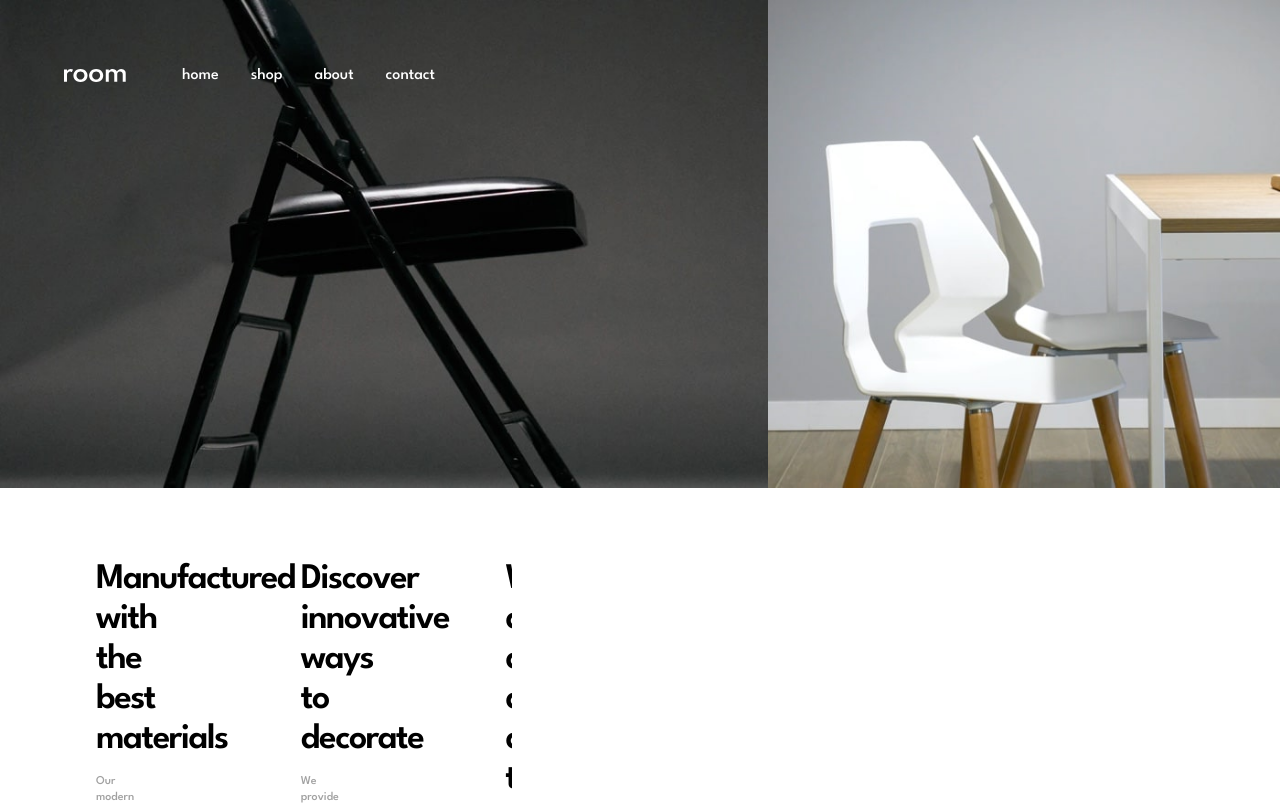
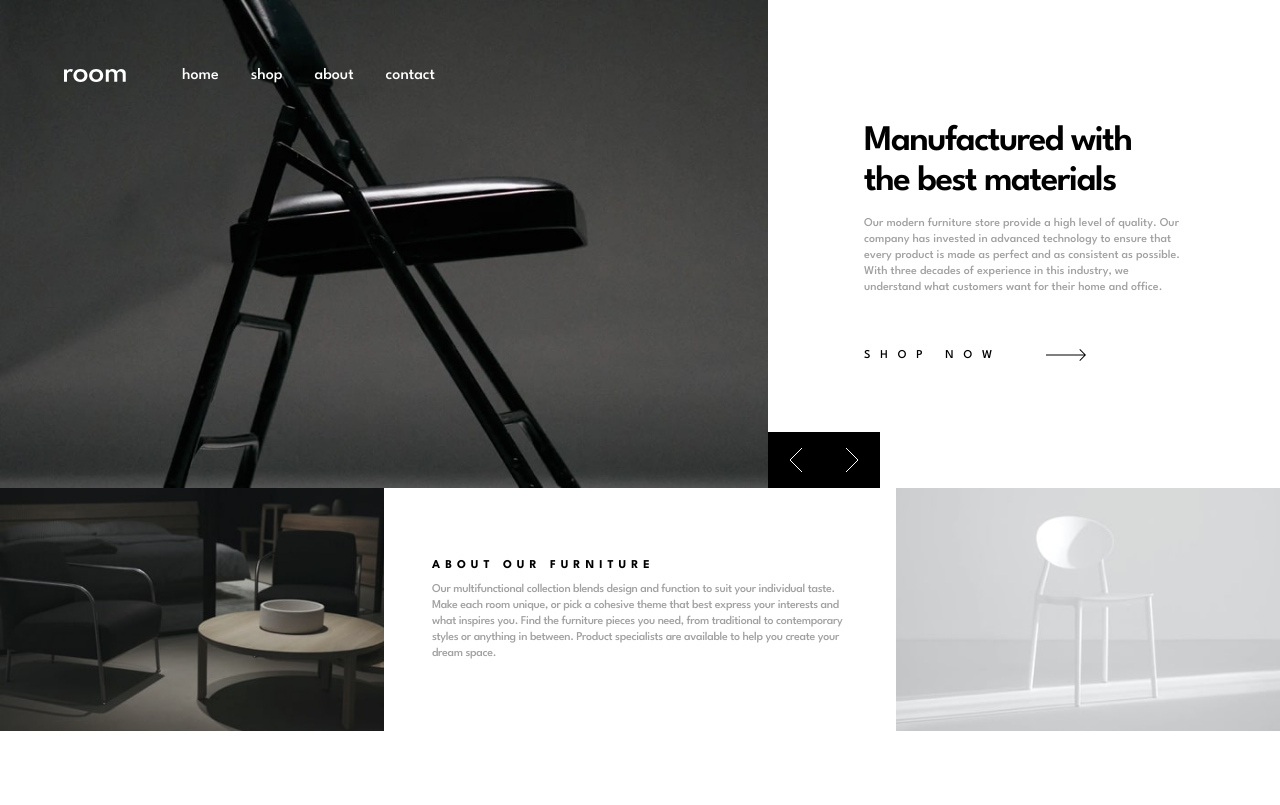
Before and after one commit to MarcinFiuk/ROOM-homepage-frontendmentoror, a React (Vite) app: page / in a window 1280 px wide. Shown: the top 805 px of the page. Built offline with nearby package versions, Linux system fonts and the light colour scheme.

Commit message:
feat: infinite carousel added

```diff
--- a/src/components/Hero.jsx
+++ b/src/components/Hero.jsx
@@ -1,13 +1,13 @@
 import { useState, useEffect } from 'react';
 
 import { ReactComponent as ArrowRight } from './../assets/icons/icon-arrow.svg';
-import { ReactComponent as IconAngleRight } from './../assets/icons/icon-angle-right.svg';
-import { ReactComponent as IconAngleLeft } from './../assets/icons/icon-angle-left.svg';
 import { heroData } from '../data/heroData';
+import SliderButtons from './SliderButtons';
 
 function Hero() {
-    const [slideIndex, setSlideIndex] = useState(0);
-    const [slideArr, setSlideArr] = useState(null);
+    const [slideIndex, setSlideIndex] = useState(1);
+    const [slideArr, setSlideArr] = useState([]);
+    const [stopTransition, setStopTransition] = useState(false);
 
     useEffect(() => {
         const heroDataClone = [...heroData];
@@ -16,12 +16,31 @@ function Hero() {
         setSlideArr(heroDataClone);
     }, []);
 
-    if (!slideArr) {
-        return;
-    }
+    useEffect(() => {
+        // first delay must to match duration time assigned to slider wrapper
+        if (slideIndex === 0) {
+            setTimeout(() => {
+                setStopTransition(true);
+                setSlideIndex(slideArr.length - 2);
+            }, 200);
+            setTimeout(() => {
+                setStopTransition(false);
+            }, 300);
+        }
 
-    const translatePhoto = `-translate-x-[${slideIndex * 100}%]`;
-    console.log(translatePhoto);
+        if (slideIndex === slideArr.length - 1) {
+            setTimeout(() => {
+                setStopTransition(true);
+                setSlideIndex(1);
+            }, 200);
+            setTimeout(() => {
+                setStopTransition(false);
+            }, 300);
+        }
+    }, [slideIndex]);
+
+    const calculateTranslate = (axes, howMuch) =>
+        `-translate-${axes}-${howMuch * 100}%`;
 
     const prevSlideHandler = () => {
         setSlideIndex((prev) => prev - 1);
@@ -31,10 +50,14 @@ function Hero() {
         setSlideIndex((prev) => prev + 1);
     };
 
+    const SliderButtonsUpdated = (
+        <SliderButtons next={nextSlideHandler} prev={prevSlideHandler} />
+    );
+
     const photoSlider = slideArr.map((slide, index) => {
-        const { id, mobilePhoto, desktopPhoto, alt } = slide;
+        const { mobilePhoto, desktopPhoto, alt } = slide;
         return (
-            <div key={index} className='w-full shrink-0 '>
+            <div key={index} className='w-full shrink-0'>
                 <picture>
                     <source srcSet={desktopPhoto} media='(min-width: 1024px)' />
                     <img
@@ -48,11 +71,11 @@ function Hero() {
     });
 
     const descriptionsSlider = slideArr.map((slide, index) => {
-        const { id, title, desc } = slide;
+        const { title, desc } = slide;
         return (
             <div
                 key={index}
-                className='px-8 py-18 lg:px-14 xl:px-24 w-full lg:w-2/5 shrink-0 '
+                className='px-8 lg:px-14 xl:px-24 py-18 lg:py-0 w-full shrink-0 '
             >
                 <h2 className='text-3xl lg:text-4xl font-semibold tracking-negative04 leading-8 '>
                     {title}
@@ -75,32 +98,36 @@ function Hero() {
 
     return (
         <section>
-            <div className='flex flex-col '>
-                <div className='relative  overflow-hidden'>
+            <div className='flex flex-col lg:flex-row '>
+                <div className='relative overflow-hidden lg:w-3/5 '>
                     <div
-                        className={`flex lg:w-3/5  ${translatePhoto} ease-linear duration-200`}
+                        className={`flex   ${calculateTranslate(
+                            'x',
+                            slideIndex
+                        )} ease-linear  ${
+                            stopTransition ? 'transition-none' : 'duration-200'
+                        }`}
                     >
                         {photoSlider}
                     </div>
-                    <div className='flex absolute bottom-0 right-0 lg:right-auto lg:left-full'>
-                        <button
-                            className='w-14 h-14 bg-black grid place-items-center'
-                            aria-label='previous slide'
-                            onClick={prevSlideHandler}
-                        >
-                            <IconAngleLeft />
-                        </button>
-                        <button
-                            className='w-14 h-14 bg-black grid place-items-center'
-                            aria-label='next slide'
-                            onClick={nextSlideHandler}
-                        >
-                            <IconAngleRight />
-                        </button>
+                    <div className='flex absolute bottom-0 right-0 lg:hidden'>
+                        {SliderButtonsUpdated}
                     </div>
                 </div>
-                <div className='flex overflow-hidden lg:w-2/5'>
-                    {descriptionsSlider}
+                <div className='relative overflow-hidden  lg:w-2/5'>
+                    <div
+                        className={`flex lg:min-h-full items-center   ${calculateTranslate(
+                            'x',
+                            slideIndex
+                        )} ease-linear  ${
+                            stopTransition ? 'transition-none' : 'duration-200'
+                        }`}
+                    >
+                        {descriptionsSlider}
+                    </div>
+                    <div className=' absolute bottom-0 left-0 hidden lg:flex'>
+                        {SliderButtonsUpdated}
+                    </div>
                 </div>
             </div>
         </section>
--- /dev/null
+++ b/src/components/SliderButtons.jsx
@@ -0,0 +1,25 @@
+import { ReactComponent as IconAngleRight } from './../assets/icons/icon-angle-right.svg';
+import { ReactComponent as IconAngleLeft } from './../assets/icons/icon-angle-left.svg';
+
+function SliderButtons({ next, prev }) {
+    return (
+        <>
+            <button
+                className='w-14 h-14 bg-black grid place-items-center'
+                aria-label='previous slide'
+                onClick={prev}
+            >
+                <IconAngleLeft />
+            </button>
+            <button
+                className='w-14 h-14 bg-black grid place-items-center'
+                aria-label='next slide'
+                onClick={next}
+            >
+                <IconAngleRight />
+            </button>
+        </>
+    );
+}
+
+export default SliderButtons;
--- a/tailwind.config.js
+++ b/tailwind.config.js
@@ -14,6 +14,12 @@ module.exports = {
                 13: '3.25rem',
                 18: '4.5rem',
                 '30%': '30%',
+                '0%': '0',
+                '100%': '100%',
+                '200%': '200%',
+                '300%': '300%',
+                '400%': '400%',
+                '500%': '500%',
             },
             letterSpacing: {
                 extraBig: '0.82em',
@@ -23,6 +29,13 @@ module.exports = {
             maxWidth: {
                 1440: '1440px',
             },
+            translate: {
+                100: '100%',
+                200: '200%',
+                300: '300%',
+                400: '400%',
+                500: '500%',
+            },
         },
     },
     plugins: [],
```
